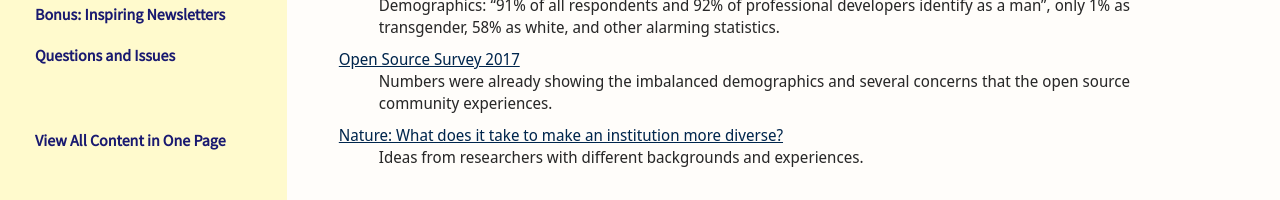
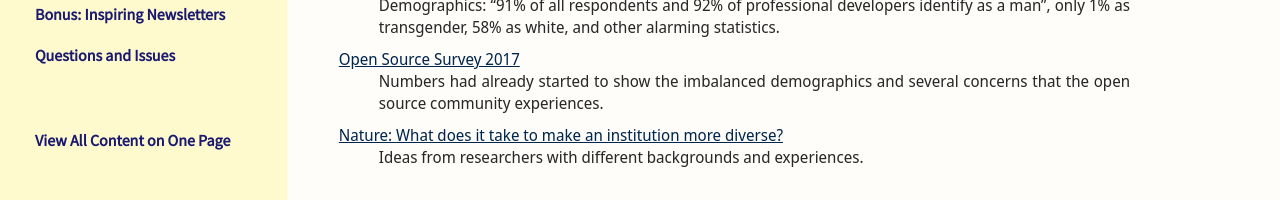
Before and after one commit to melibleq/dei-resources, a plain HTML site: page why-it-matters.html in a window 1280 px wide. Shown: the part 381-581 px from the top of the page. Drawn offline with Linux system fonts and the light colour scheme.

Commit message:
Fix typos

```diff
--- a/why-it-matters.html
+++ b/why-it-matters.html
@@ -33,7 +33,7 @@
 
                 <br>
 
-                <h4><a href="index.html">View All Content in One Page</a></h4>
+                <h4><a href="index.html">View All Content on One Page</a></h4>
 
                 <br>
 
@@ -69,7 +69,7 @@
                     <ul>Demographics: “91% of all respondents and 92% of professional developers identify as a man”, only 1% as transgender, 58% as white, and other alarming statistics.</ul>
 
                     <a href="https://opensourcesurvey.org/2017/">Open Source Survey 2017</a>
-                    <ul>Numbers were already showing the imbalanced demographics and several concerns that the open source community experiences.</ul>
+                    <ul>Numbers had already started to show the imbalanced demographics and several concerns that the open source community experiences.</ul>
 
                     <a href="https://www.nature.com/articles/d41586-018-05317-4">Nature: What does it take to make an institution more diverse?</a>
                     <ul>Ideas from researchers with different backgrounds and experiences.</ul>
```
